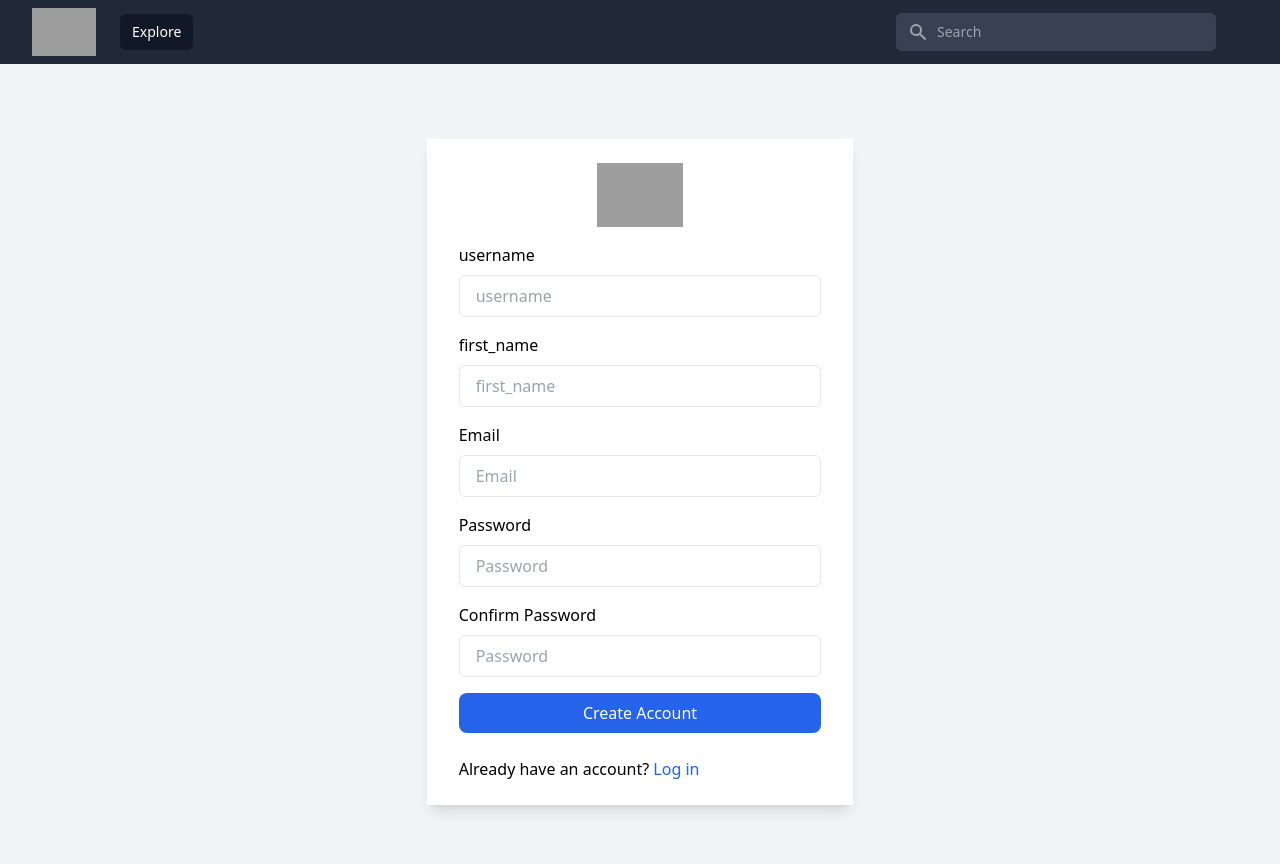
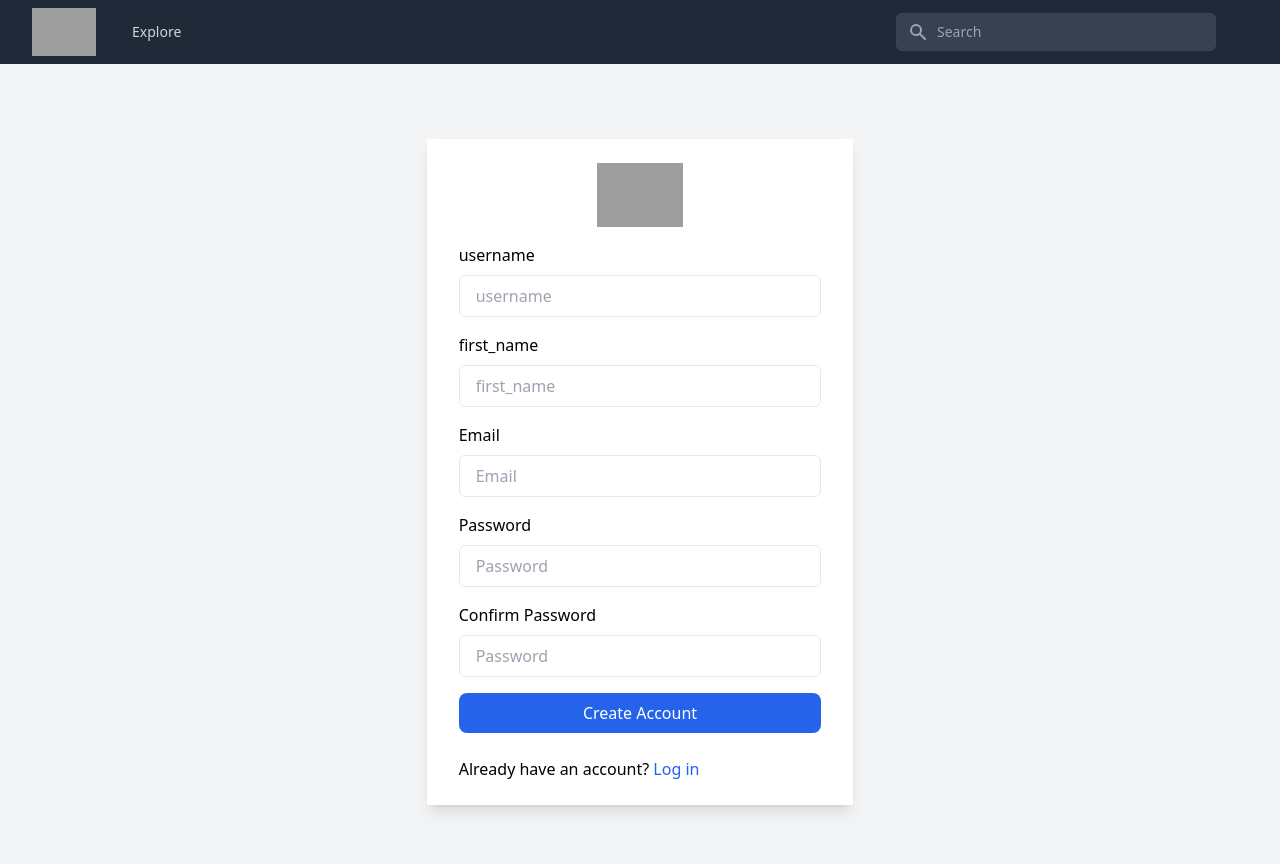
Before and after one commit to DanielLeviLucas/tasty, a Django app: page /register/ in a window 1280 px wide. Run offline with Django 4.2, Linux system fonts and the light colour scheme; some libraries are stand-ins or nearby versions; grey boxes are pictures that could not be loaded.

Commit message:
refactor: navbar menu highlights

```diff
--- a/theme/templates/base.html
+++ b/theme/templates/base.html
@@ -11,7 +11,6 @@
     <script src="//unpkg.com/alpinejs" defer></script>
   </head>
   <body>
-    <!-- This example requires Tailwind CSS v2.0+ -->
     <nav class="bg-gray-800 sticky top-0 z-10">
       <div class="max-w-7xl mx-auto px-4 sm:px-6 lg:px-8">
         <div class="flex items-center justify-between h-16">
@@ -28,23 +27,50 @@
                 <!-- Current: "bg-gray-900 text-white", Default: "text-gray-300 hover:bg-gray-700 hover:text-white" -->
                 <a
                 href="{% url "recipe:list-recipes" %}"
-                class="bg-gray-900 text-white px-3 py-2 rounded-md text-sm font-medium"
+                class="
+                {% if request.path == "/recipes/list-recipes/" %}
+                bg-gray-500 text-white px-3 py-2 rounded-md text-sm font-medium
+                {% else %}
+                text-gray-300 hover:bg-gray-700 px-3 py-2 rounded-md text-sm font-medium hover:text-white
+                {% endif %}
+                "
                 >Explore</a
                 >
+
                 {% if request.user.username  %}
                 <a
                 href="{% url "recipe:dashboard" %}"
-                class="bg-gray-900 text-white px-3 py-2 rounded-md text-sm font-medium"
+                class="
+                {% if request.path == "/recipes/dashboard/" %}
+                bg-gray-500 text-white px-3 py-2 rounded-md text-sm font-medium
+                {% else %}
+                text-gray-300 hover:bg-gray-700 px-3 py-2 rounded-md text-sm font-medium hover:text-white
+                {% endif %}
+                "
                 >dashboard</a
                 >
+
                 <a
                 href="{% url "recipe:create-collection" %}"
-                class="bg-gray-900 text-white px-3 py-2 rounded-md text-sm font-medium"
+                class="
+                {% if request.path == "/recipes/collection/create/" %}
+                bg-gray-500 text-white px-3 py-2 rounded-md text-sm font-medium
+                {% else %}
+                text-gray-300 hover:bg-gray-700 px-3 py-2 rounded-md text-sm font-medium hover:text-white
+                {% endif %}
+                "
                 >My recipes</a
                 >
+
                 <a
                 href="{% url "recipe:list-collection" %}"
-                class="bg-gray-900 text-white px-3 py-2 rounded-md text-sm font-medium"
+                class="
+                {% if request.path == "/recipes/collection/list" %}
+                bg-gray-500 text-white px-3 py-2 rounded-md text-sm font-medium
+                {% else %}
+                text-gray-300 hover:bg-gray-700 px-3 py-2 rounded-md text-sm font-medium hover:text-white
+                {% endif %}
+                "
                 >Collections</a
                 >
                 {% endif %}
```
